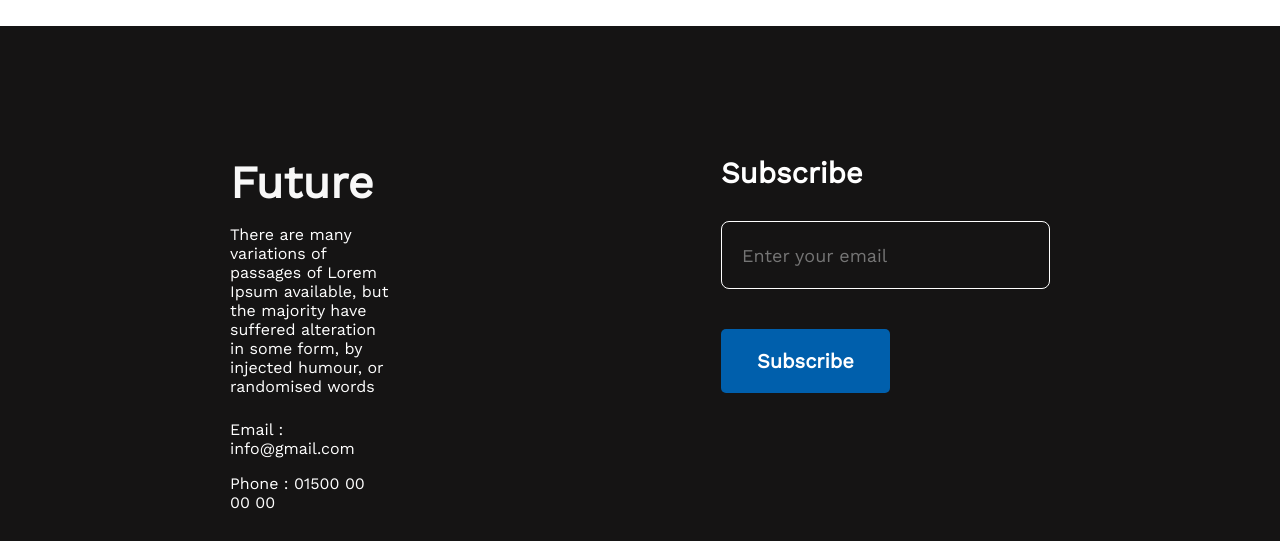
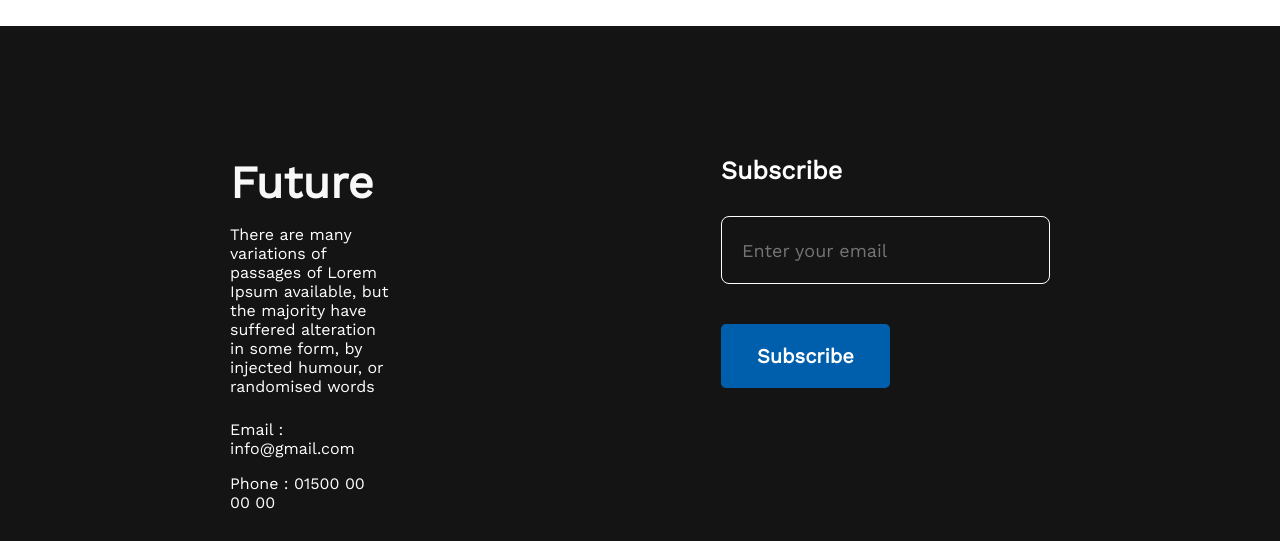
Before and after one commit to AbulFozolJumman/new-year-new-mission, a plain HTML site: page index.html in a window 1280 px wide. Shown: the part 3284-3825 px from the top of the page. Drawn offline with nearby package versions, Linux system fonts and the light colour scheme.

Commit message:
error fixed

```diff
--- a/styles/style.css
+++ b/styles/style.css
@@ -135,7 +135,7 @@ footer{
     color: #FFFFFF;
 }
 /* Subscribe */
-.subscribe{
+.subscribe-title{
     font-weight: 600;
     font-size: 25px;
 }
```
